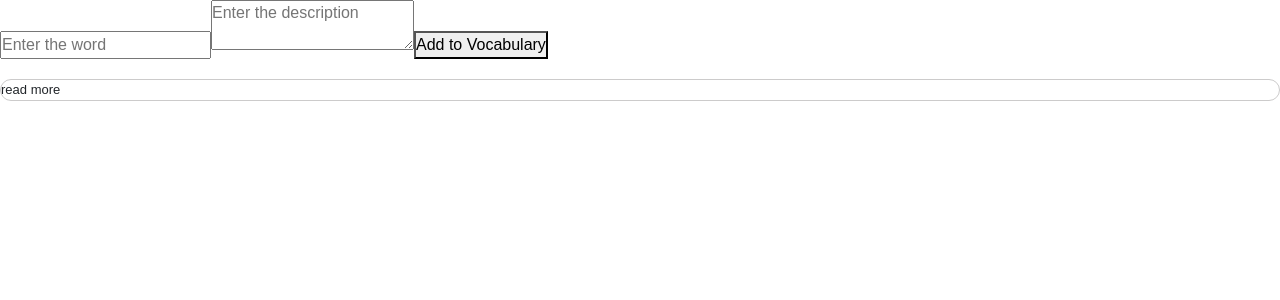
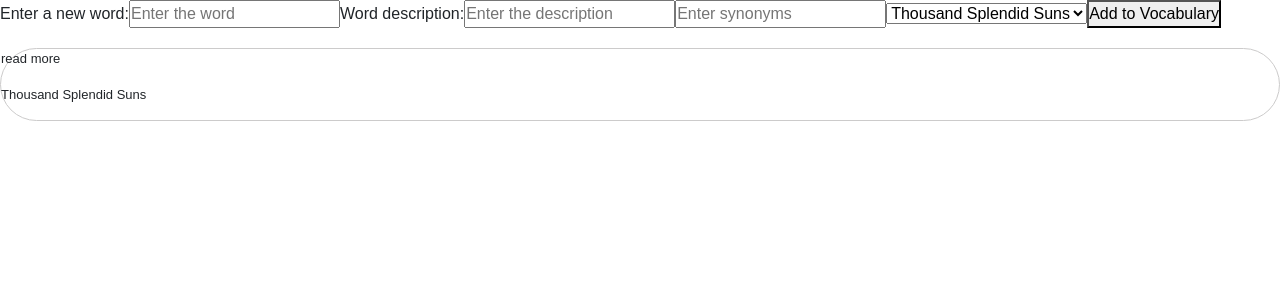
Before and after one commit to olkasadova/Personal-Vocabulary-Builder, a React (Create React App) app: page /add in a window 1280 px wide. Shown: the top 300 px of the page. Built offline with nearby package versions, Linux system fonts and the light colour scheme.

Commit message:
Added json file with data and updated components

```diff
--- a/src/App.jsx
+++ b/src/App.jsx
@@ -7,58 +7,19 @@ import MainVocabularyReminder from "./Components/MainVocabularyReminder/MainVoca
 import MainLearningEffectively from "./Components/MainLearningEffectively/MainLearningEffectively";
 import WordCardBlock from "./Components/WordCardBlock/WordCardBlock";
 
-
-function App() {
-  const [card, setCard] = React.useState([
-    {
-      word: "Word1",
-      description: "Word is from the book 'Thousands Splendid Suns'"
-  },
-  {
-      word: "Word2",
-      description: "Harry Potter"
-  },
-  {
-      word: "Word3",
-      description: "Never Let Me Go"
-  },
-  {
-      word: "Word4",
-      description: "Never Let Me Go"
-  },
-  {
-      word: "Word5",
-      description: "Never Let Me Go"
-  },
-  {
-      word: "Word6",
-      description: "Never Let Me Go"
-  },
-
-])
-useEffect(() => {
-  const localCard = localStorage.getItem("card");
-  if (localCard) {
-    setCard(JSON.parse(localCard));
-  }
- }, [setCard]);
-
- useEffect(() => {
-  const localCard = localStorage.getItem("card");
-  if (!localCard) {
-    localStorage.setItem("card", JSON.stringify(card));
-  }
-}, [card]);
+import data from './words.json';
 
 
+function App()
+{
   return (
     <div className="App">
       <div className="container">
         <Header user="Olha"/>
         <TopMenu />
         <MainLearningEffectively />
-        <MainVocabularyReminder  card={card}/>
-        <WordCardBlock card={card}/>
+        <MainVocabularyReminder  data={data}/>
+        <WordCardBlock data={data}/>
         <Footer />
       </div>
     </div>
--- a/src/Components/AddWordForm/NewWordForm.jsx
+++ b/src/Components/AddWordForm/NewWordForm.jsx
@@ -6,20 +6,61 @@ export default function NewWordForm (){
     //1. add state here on button Clcik that will render a form showing that a new word was added to the vocabulary
     //2. also add scipt that will actually add a word to the list of words (file?)
     //button onClick={()=>setEmotion ("sad")}>Sad</button>
+    const [word, setWord] = React.useState("");
+    const [description, setDescription] = React.useState("");
+    const [synonyms, setSynonyms] = React.useState("");
+    const [book, setBook] = React.useState("Thousand Splendid Suns");
+
+    const handleAddWord = (e)=>{
+        e.preventDefault();
+        const newWord = {word, description, synonyms, book};
+        console.log(newWord);
+
+        }
+
 
     return(
 
     <div className="new-word-form">
-        <form className="add-word-form">
-            <input type="text" className="new-word-input" placeholder="Enter the word"/>
-            <textarea className="description-input" placeholder="Enter the description"/>
+        <form
+        className="add-word-form"
+        onSubmit={handleAddWord}>
+            <label>Enter a new word:</label>
+            <input
+                type="text"
+                className="new-word-input"
+                placeholder="Enter the word"
+                value={word}
+                onChange={(e) => setWord(e.target.value)}/>
+            <label>Word description:</label>
+            <input
+                type="text"
+                className="new-word-descripion"
+                placeholder="Enter the description"
+                value={description}
+                onChange={(e)=>setDescription(e.target.value)}/>
+            <input
+                type="text"
+                className="new-word-synonyms"
+                placeholder="Enter synonyms"
+                value={synonyms}
+                onChange={(e)=> setSynonyms(e.target.value)}/>
+            <select
+                className="new-word-book"
+                value={book}
+                onChange={(e)=> setBook(e.target.value)}>
+                    <option value="Thousand Splendid Suns">Thousand Splendid Suns</option>
+                    <option value="Never Let Me Go">Never Let Me Go</option>
+            </select>
 
             <button className="add-to-vocabulary-button" > Add to Vocabulary </button>
 
         </form>
 
     <div className="read-more">
-     read more
+        <p>read more</p>
+        <p>{word}</p>
+        <p>{book}</p>
     </div>
 
     </div>
--- a/src/Components/MainVocabularyReminder/MainVocabularyReminder.jsx
+++ b/src/Components/MainVocabularyReminder/MainVocabularyReminder.jsx
@@ -1,7 +1,7 @@
 import React from "react";
 import './MainVocabularyReminder.css';
 
-export default function MainVocabularyReminder ({card}){
+export default function MainVocabularyReminder ({cards}){
     return(
     <div className="vocabulary-reminder-block">
         <form className="review-words">
--- a/src/Components/WordCardBlock/WordCardBlock.jsx
+++ b/src/Components/WordCardBlock/WordCardBlock.jsx
@@ -1,19 +1,20 @@
 import React from "react";
 import './WordCardBlock.css';
 
-export default function WordCardBlock ({card}){
-
+export default function WordCardBlock ({data}){
+    const[words, setWords] = React.useState(data);
     return(
     <div className="word-card-container">
         <div className="cards-container">
             {
-                card.map((card, index) => (
+                words.map((card, index) => (
 
                         <div key={index} className="word-card">
                             <h1 className="word-title"> {card.word} </h1>
                             <p className="word-description"> {card.description} </p>
                             <img src="" alt="WordCardImage" className="word-img"/>
                             <button className="word-button-synonyms"> View synonyms </button>
+                            <p className="word-synonyms"> {card.synonyms} </p>
                             <a href = "https://translate.google.com" target="_blank"
                             className="link-translation" > View Translation </a>
                         </div>
--- /dev/null
+++ b/src/words.json
@@ -0,0 +1,37 @@
+[
+    {
+        "id": 1,
+        "word": "Ocean",
+        "description": "A large body of salt water that covers most of the Earth's surface.",
+        "synonyms": ["sea ", "deep ", "blue "],
+        "book":"Never Let me Go"
+    },
+    {
+        "id": 2,
+        "word": "Mountain",
+        "description": "A natural elevation of the Earth's surface rising abruptly from the surrounding area.",
+        "synonyms": ["hill ", "peak ", "summit "],
+        "book":"Never Let me Go"
+    },
+    {
+        "id": 3,
+        "word": "Forest",
+        "description": "A large area covered chiefly with trees and undergrowth.",
+        "synonyms": ["woodland ", "jungle ", "rainforest "],
+        "book":"Thousand Splendid Suns"
+    },
+    {
+        "id": 4,
+        "word": "Desert",
+        "description": "A barren area of land where little precipitation occurs and living conditions are hostile for plant and animal life.",
+        "synonyms": ["wasteland ", "barren ", "arid "],
+        "book":"Thousand Splendid Suns"
+    },
+    {
+        "id": 5,
+        "word": "River",
+        "description": "A natural stream of water flowing in a channel to the sea, a lake, or another river.",
+        "synonyms": ["stream ", "creek ", "brook "],
+        "book":"Thousand Splendid Suns"
+    }
+]
```
